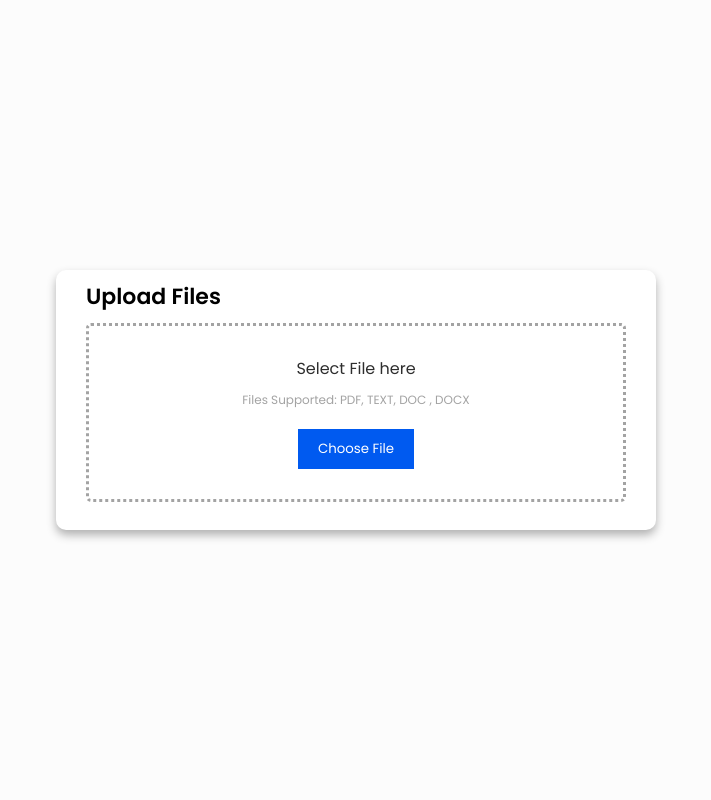
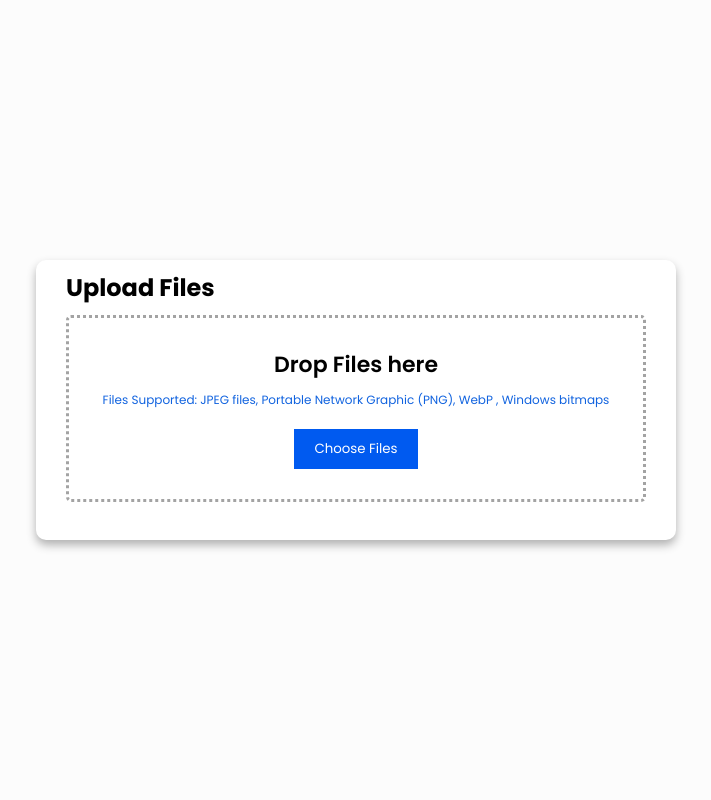
Before and after one commit to hannt99/Learn-Python-Web, a Flask app: page / in a window 1280 px wide. Shown: the whole page, without its empty margins (284-995 px from the left). Run offline with Flask 3, Linux system fonts and the light colour scheme.

Commit message:
changed_24/5

```diff
--- a/DIP-Flask/app.py
+++ b/DIP-Flask/app.py
@@ -1,4 +1,4 @@
-from flask import Flask, render_template
+from flask import Flask, render_template, request, redirect
 
 app = Flask(__name__)
 
@@ -7,7 +7,45 @@ app = Flask(__name__)
 def index():
     return render_template('index.html')
 
+# @app.route('/upload', methods=['POST'])
+# def upload_file():
+#     if 'file' not in request.files:
+#         # No file uploaded
+#         return redirect(request.url)
 
-@app.route('/result/<count>')
-def user(count):
-    return render_template('result.html', count=count)
+#     file = request.files['file']
+
+#     if file.filename == '':
+#         # No file selected
+#         return redirect(request.url)
+
+#     file.save('uploads/' + file.filename)
+
+#     # Additional processing or rendering logic
+
+#     return 'File uploaded successfully!'
+
+
+@app.route('/result', methods=['POST'])
+def count_words():
+    count = 0;
+    if request.method == 'POST':
+        count = 98;
+        if 'file' not in request.files:
+            # No file uploaded
+            return redirect(request.url)
+
+        file = request.files['file']
+
+        if file.filename == '':
+            # No file selected
+            return redirect(request.url)
+
+        file.save('uploads/' + file.filename)
+
+    # Additional processing or rendering logic
+
+    return render_template('result.html', number_of_words=count)
+
+if __name__ == '__main__':
+    app.run();
--- a/DIP-Flask/references.txt
+++ b/DIP-Flask/references.txt
@@ -1,7 +1,11 @@
 https://www.liquidweb.com/kb/how-to-setup-a-python-virtual-environment-on-windows-10/
 https://github.com/miguelgrinberg/flasky
 https://www.freecodecamp.org/news/how-to-setup-virtual-environments-in-python/
+https://image.online-convert.com/convert/png-to-bmp
 
 pip install virtualenv
+virtualenv env >< deactivate
 env\Scripts\activate
+pip install virtualenvwrapper-win
+{pip install flask}
 flask --app hello run --debug
--- a/DIP-Flask/static/css/index.css
+++ b/DIP-Flask/static/css/index.css
@@ -11,76 +11,62 @@
 .container {
   height: 100vh;
   width: 100%;
+  background-color: #fcfcfc;
+  display: flex;
   align-items: center;
-  display: flex;
   justify-content: center;
-  background-color: #fcfcfc;
 }
 
 .card {
+  width: 640px;
+  height: 280px;
+  background-color: #ffffff;
+  box-shadow: 0 5px 10px 0 rgba(0, 0, 0, 0.3);
   border-radius: 10px;
-  box-shadow: 0 5px 10px 0 rgba(0, 0, 0, 0.3);
-  width: 600px;
-  height: 260px;
-  background-color: #ffffff;
   padding: 10px 30px 40px;
 }
 
 .card h3 {
   font-size: 22px;
   font-weight: 600;
-
 }
 
-.drop_box {
+.box {
+  border: 3px dotted #a3a3a3;
+  border-radius: 5px;
   margin: 10px 0;
   padding: 30px;
   display: flex;
+  flex-direction: column;
   align-items: center;
   justify-content: center;
-  flex-direction: column;
-  border: 3px dotted #a3a3a3;
-  border-radius: 5px;
 }
 
-.drop_box h4 {
-  font-size: 16px;
-  font-weight: 400;
-  color: #2e2e2e;
-}
-
-.drop_box p {
+.box p {
   margin-top: 10px;
   margin-bottom: 20px;
   font-size: 12px;
-  color: #a3a3a3;
+  color: #1163df;
 }
 
-.btn {
-  text-decoration: none;
+#file_name {
+  margin-top: 10px;
+  margin-bottom: 10px;
+}
+
+.btn, #btn_submit {
   background-color: #005af0;
   color: #ffffff;
-  padding: 10px 20px;
+  text-decoration: none;
   border: none;
   outline: none;
+  padding: 10px 20px;
   transition: 0.3s;
 }
 
-.btn:hover{
+.btn:hover, #btn_submit:hover {
   text-decoration: none;
-  background-color: #ffffff;
-  color: #005af0;
+  border: none;
+  outline: 2px solid #010101;
   padding: 10px 20px;
-  border: none;
-  outline: 1px solid #010101;
 }
-
-.form input {
-  margin: 10px 0;
-  width: 100%;
-  background-color: #e2e2e2;
-  border: none;
-  outline: none;
-  padding: 12px 20px;
-  border-radius: 4px;
-}
--- a/DIP-Flask/static/js/index.js
+++ b/DIP-Flask/static/js/index.js
@@ -1,26 +1,71 @@
 window.addEventListener("DOMContentLoaded", (event) => {
-    const dropArea = document.querySelector(".drop_box"),
-    button = dropArea.querySelector("button"),
-    dragText = dropArea.querySelector("header"),
-    input = dropArea.querySelector("input");
-    let file;
-    var filename;
+    const dropZone = document.getElementById("drop_zone");
+    const box = document.getElementsByClassName("box")[0];
+    const btn_choose = document.getElementById("btn_choose");
 
-    button.onclick = () => {
-    input.click();
+    const form_data_DOM = document.getElementById('my_form');
+    // console.log(form_data_DOM);
+
+    const file_input = form_data_DOM.querySelector("input");
+    // console.log(file_input);
+
+    const file_input_name = form_data_DOM.querySelector("h5");
+    // console.log(file_input_name);
+
+    btn_choose.onclick = (event) => {
+        // console.log('btn_choose.onclick');
+        file_input.click();
     };
 
-    input.addEventListener("change", function (e) {
-    var fileName = e.target.files[0].name;
-    let filedata = `
-        <form action="" method="post">
-        <div class="form">
-        <h4>${fileName}</h4>
-        <input type="email" placeholder="Enter email upload file">
-        <button class="btn">Upload</button>
-        </div>
-        </form>`;
-    dropArea.innerHTML = filedata;
+    file_input.addEventListener("change", function (e) {
+        displayUpload(e.target.files[0].name);
     });
 
+    dropZone.addEventListener("drop", (event) => {
+        dropHandler(event);
+    });
+
+    dropZone.addEventListener("dragover", (e) => {
+        dragOverHandler(e);
+    });
+
+    function displayUpload(fileName) {
+        // console.log("debug displayUpload");
+        file_input_name.innerHTML = fileName;
+        box.innerHTML = form_data_DOM.outerHTML;
+        // console.log(dropZone);
+    }
+
+    function dropHandler(event) {
+        // console.log("File(s) dropped");
+
+        // Prevent default behavior (Prevent file from being opened)
+        event.preventDefault();
+
+        if (event.dataTransfer.items) {
+            // Use DataTransferItemList interface to access the file(s)
+            [...event.dataTransfer.items].forEach((item, i) => {
+                // If dropped items aren't files, reject them
+                if (item.kind === "file") {
+                    const file = item.getAsFile();
+                    console.log(`… file[${i}].name = ${file.name}`);
+                    displayUpload(file.name);
+                }
+            });
+        } else {
+            // Use DataTransfer interface to access the file(s)
+            [...event.dataTransfer.files].forEach((file, i) => {
+                console.log(`… file[${i}].name = ${file.name}`);
+                displayUpload(file.name);
+            });
+        }
+    }
+
+    function dragOverHandler(event) {
+        // console.log("File(s) in drop zone");
+
+        // Prevent default behavior (Prevent file from being opened)
+        event.preventDefault();
+    }
+
 });
--- a/DIP-Flask/templates/index.html
+++ b/DIP-Flask/templates/index.html
@@ -4,26 +4,68 @@
     <meta charset="UTF-8">
     <meta http-equiv="X-UA-Compatible" content="IE=edge">
     <meta name="viewport" content="width=device-width, initial-scale=1.0">
-    <title>Document</title>
+    <title>Count Words in an Image</title>
 
     <link rel="stylesheet" href="{{ url_for('static', filename='css/index.css') }}">
     <script src="{{ url_for('static', filename='js/index.js') }}"></script>
 
 </head>
 <body>
-    <div class="container">
-        <div class="card">
-          <h3>Upload Files</h3>
-          <div class="drop_box">
-            <header>
-              <h4>Select File here</h4>
-            </header>
-            <p>Files Supported: PDF, TEXT, DOC , DOCX</p>
-            <input type="file" hidden accept=".doc,.docx,.pdf" id="fileID" style="display:none;">
-            <button class="btn">Choose File</button>
-          </div>
+  <div class="container" id="drop_zone">
+    <div class="card">
+      <h2>Upload Files</h2>
+      <div class="box">
+        <header>
+          <h3>Drop Files here</h3>
+        </header>
+        <p>Files Supported: JPEG files, Portable Network Graphic (PNG), WebP , Windows bitmaps</p>
+        <button class="btn" id="btn_choose">Choose Files</button>
+      </div>
+    </div>
+  </div>
 
-        </div>
+  <!-- <div class="form_container" style="display: none;">
+    <form action="/result" method="POST" enctype="multipart/form-data" id="my_form">
+      <div>
+          <h5 id="file_name"></h5>
+          <input
+              type="file"
+              hidden accept=".jpeg,.jpg,.jpe,.png,.webp,.bmp,.dib"
+              name="file"
+              id="file_input"
+              style="display:none;">
+          <input type="submit" value="Submit Files" id="btn_submit">
       </div>
+    </form>
+  </div> -->
+
+  <div class="form_container" style="display: none;">
+    <form action="/result" method="POST" enctype="multipart/form-data" id="my_form">
+      <div>
+          <h5 id="file_name"></h5>
+          <input
+              type="file"
+              accept=".jpeg,.jpg,.jpe,.png,.webp,.bmp,.dib"
+              name="file"
+              id="file_input">
+          <input type="submit" value="Submit Files" id="btn_submit">
+      </div>
+    </form>
+  </div>
+
+  <!-- <div class="form_container" style="margin-bottom: 200px;">
+    <form action="/result" method="POST" enctype="multipart/form-data" id="my_form">
+      <div>
+          <h5 id="file_name"></h5>
+          <input
+              type="file"
+              accept=".jpeg,.jpg,.jpe,.png,.webp,.bmp,.dib"
+              name="file"
+              id="file_input">
+          <input type="submit" value="Submit Files" id="btn_submit">
+      </div>
+    </form>
+  </div> -->
+
 </body>
 </html>
```
Also changed, not shown: DIP-Flask/templates/result.html (+12 -1 lines), DIP-Flask/uploads/husky-2.jpg (added), DIP-Flask/uploads/husky.jpg (added).
